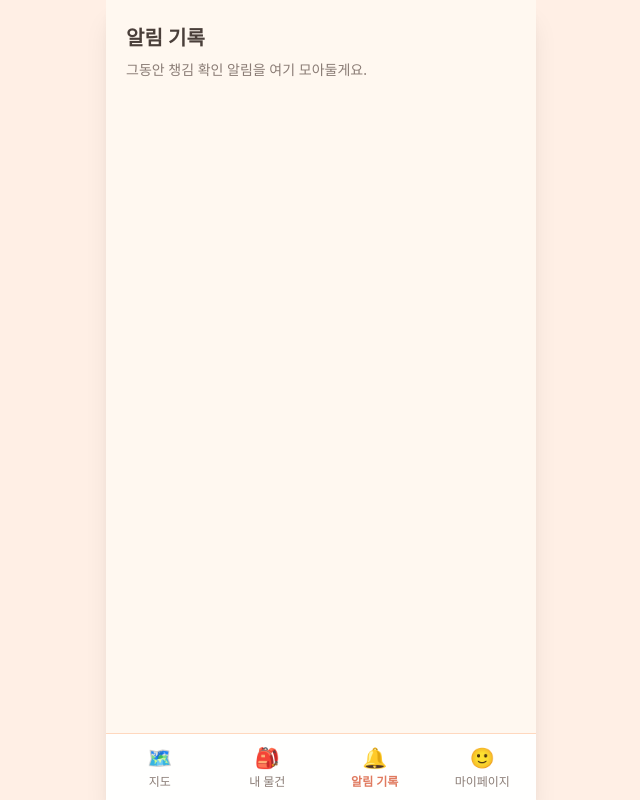
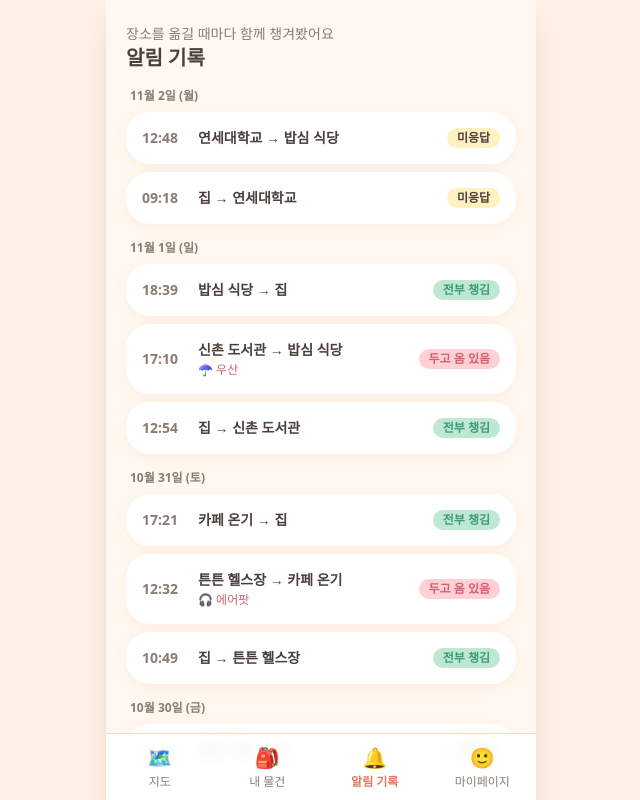
Before and after one commit to dev-ldy03/WE-trieve, a React (Vite) app: page /alerts in a window 1280 px wide. Shown: the top 800 px of the page, without its empty margins (319-959 px from the left). Built offline with nearby package versions, Linux system fonts and the light colour scheme.

Commit message:
step8: 알림 기록 - 날짜별 목록, 응답 결과 배지, 확인 시트 다시 열기

```diff
--- a/src/components/CheckSheet.tsx
+++ b/src/components/CheckSheet.tsx
@@ -62,7 +62,11 @@ export default function CheckSheet() {
               </div>
 
               {status === '두고옴' && nearLoss && (
-                <div className="mt-2 flex items-center justify-between gap-2 rounded-xl bg-rose/40 px-3 py-2 text-xs">
+                <div
+                  className={`mt-2 flex items-center justify-between gap-2 rounded-xl px-3 py-2 text-xs ${
+                    nearLoss.recoveredAt === null ? 'bg-rose/40' : 'bg-mint/40'
+                  }`}
+                >
                   {nearLoss.recoveredAt === null ? (
                     <>
                       <span className="text-rose-deep">
--- a/src/context/AppContext.tsx
+++ b/src/context/AppContext.tsx
@@ -148,7 +148,10 @@ export function AppProvider({ children }: { children: ReactNode }) {
   }, [])
 
   const dismissToast = useCallback(() => setToast(null), [])
-  const openSheet = useCallback((alertId: string) => setOpenAlertId(alertId), [])
+  const openSheet = useCallback((alertId: string) => {
+    setOpenAlertId(alertId)
+    setToast(null)
+  }, [])
   const closeSheet = useCallback(() => setOpenAlertId(null), [])
 
   const value: AppContextValue = {
--- a/src/pages/Alerts.tsx
+++ b/src/pages/Alerts.tsx
@@ -1,8 +1,81 @@
+import { useMemo } from 'react'
+import Badge, { type BadgeTone } from '../components/Badge.tsx'
+import Card from '../components/Card.tsx'
+import { useApp } from '../context/AppContext.tsx'
+import { dateKey, formatDate, formatTime } from '../lib/format.ts'
+import type { CheckAlert } from '../types.ts'
+
+type Summary = { label: string; tone: BadgeTone }
+
+/** 응답 결과 요약: 두고 온 게 하나라도 있으면 우선, 그다음 미응답 */
+function summarize(alert: CheckAlert, itemIds: Set<string>): Summary {
+  const statuses = alert.responses.filter((r) => itemIds.has(r.itemId)).map((r) => r.status)
+  if (statuses.includes('두고옴')) return { label: '두고 옴 있음', tone: 'rose' }
+  if (statuses.includes('미응답')) return { label: '미응답', tone: 'butter' }
+  return { label: '전부 챙김', tone: 'mint' }
+}
+
 export default function Alerts() {
+  const { alerts, items, stayById, openSheet } = useApp()
+
+  const groups = useMemo(() => {
+    const byDay = new Map<string, CheckAlert[]>()
+    for (const alert of [...alerts].sort((a, b) => b.createdAt - a.createdAt)) {
+      const key = dateKey(alert.createdAt)
+      byDay.set(key, [...(byDay.get(key) ?? []), alert])
+    }
+    return [...byDay.values()]
+  }, [alerts])
+
+  const itemIds = new Set(items.map((item) => item.id))
+  const itemById = new Map(items.map((item) => [item.id, item]))
+
   return (
-    <section>
-      <h1 className="text-xl font-bold">알림 기록</h1>
-      <p className="mt-2 text-sm text-ink-soft">그동안 챙김 확인 알림을 여기 모아둘게요.</p>
+    <section className="space-y-4">
+      <header>
+        <p className="text-sm text-ink-soft">장소를 옮길 때마다 함께 챙겨봤어요</p>
+        <h1 className="text-xl font-bold">알림 기록</h1>
+      </header>
+
+      {groups.length === 0 && (
+        <Card className="py-10 text-center text-sm text-ink-soft">아직 받은 알림이 없어요.</Card>
+      )}
+
+      {groups.map((group) => (
+        <div key={group[0].id}>
+          <h2 className="mb-2 px-1 text-xs font-semibold text-ink-soft">{formatDate(group[0].createdAt)}</h2>
+          <ul className="space-y-2">
+            {group.map((alert) => {
+              const from = stayById.get(alert.fromStayId)
+              const to = stayById.get(alert.toStayId)
+              const summary = summarize(alert, itemIds)
+              const leftBehind = alert.responses
+                .filter((r) => r.status === '두고옴')
+                .flatMap((r) => itemById.get(r.itemId) ?? [])
+              return (
+                <li key={alert.id}>
+                  <Card onClick={() => openSheet(alert.id)} className="flex items-center gap-3">
+                    <span className="w-11 shrink-0 text-sm font-semibold text-ink-soft">
+                      {formatTime(alert.createdAt)}
+                    </span>
+                    <span className="min-w-0 flex-1">
+                      <span className="block truncate text-sm font-semibold">
+                        {from?.placeName ?? '알 수 없는 장소'} → {to?.placeName ?? '알 수 없는 장소'}
+                      </span>
+                      {leftBehind.length > 0 && (
+                        <span className="mt-0.5 block truncate text-xs text-rose-deep">
+                          {leftBehind.map((item) => `${item.emoji} ${item.name}`).join(', ')}
+                        </span>
+                      )}
+                    </span>
+                    <Badge tone={summary.tone}>{summary.label}</Badge>
+                  </Card>
+                </li>
+              )
+            })}
+          </ul>
+        </div>
+      ))}
     </section>
   )
 }
```
